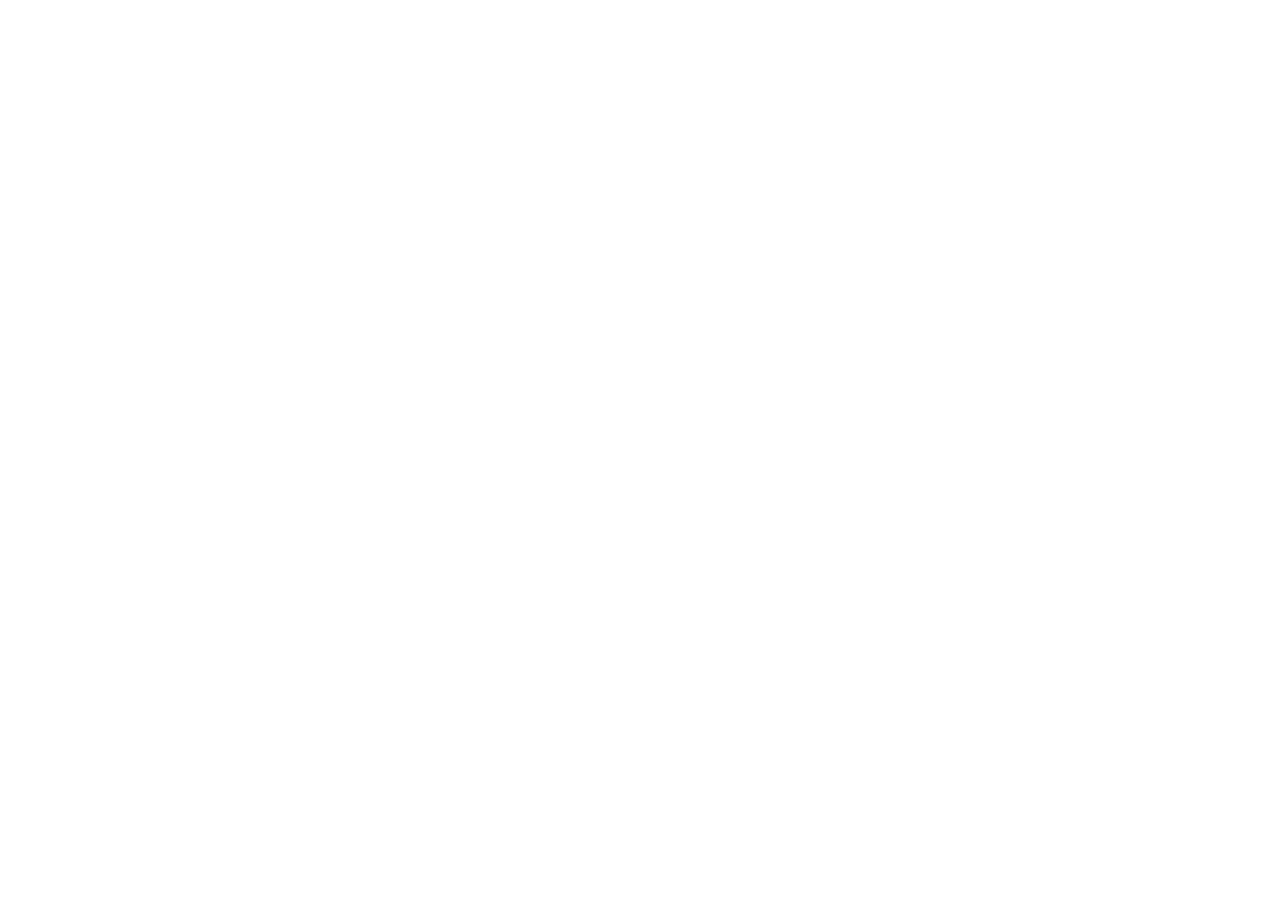
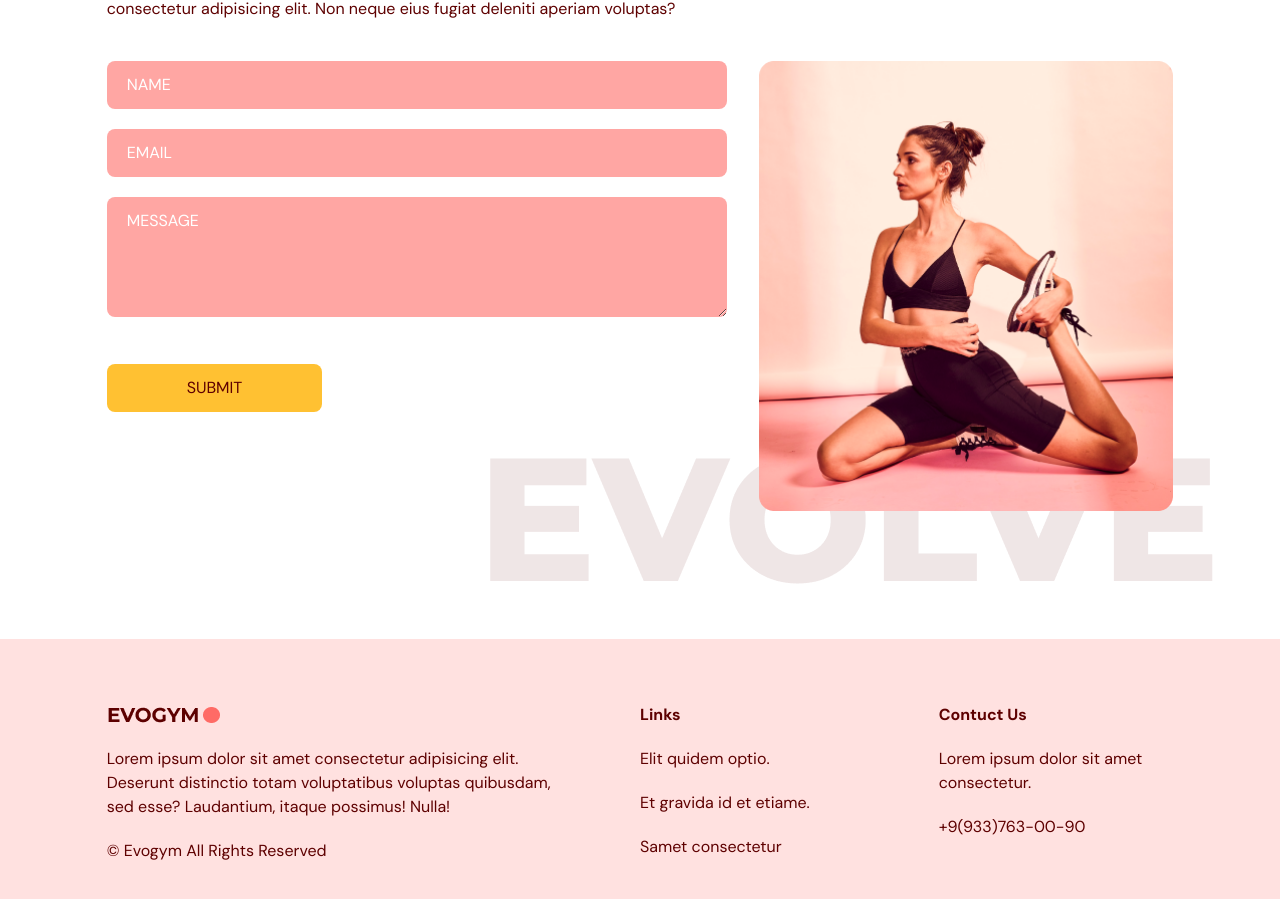
Before and after one commit to Lerinskaya/Fitness-page, a React (Vite) app: page / in a window 1280 px wide. Shown: the part 3217-4116 px from the top of the page. Before the commit the page ends 3014 px from the top, so only its background shows below. Built offline with nearby package versions, Linux system fonts and the light colour scheme.

Commit message:
feature: added form and footer

```diff
--- a/package.json
+++ b/package.json
@@ -13,7 +13,8 @@
     "framer-motion": "^10.12.4",
     "react": "^18.2.0",
     "react-anchor-link-smooth-scroll": "^1.0.12",
-    "react-dom": "^18.2.0"
+    "react-dom": "^18.2.0",
+    "react-hook-form": "^7.43.9"
   },
   "devDependencies": {
     "@types/node": "^18.15.11",
--- a/src/App.tsx
+++ b/src/App.tsx
@@ -4,6 +4,8 @@
 import Home  from '@/scenes/home';
 import Benefits  from '@/scenes/benefits';
 import OurClasses from './scenes/our-classes';
+import Form from './scenes/form';
+import Footer from './scenes/footer';
 
 function App() {
   const [selectedPage , setSelectedPage] = useState<SelectedPage>(SelectedPage.Home);
@@ -32,6 +34,8 @@
       <Home setSelectedPage={setSelectedPage}/>
       <Benefits setSelectedPage={setSelectedPage}/>
       <OurClasses setSelectedPage={setSelectedPage}/>
+      <Form setSelectedPage={setSelectedPage}/>
+      <Footer/>
     </div>
   )
 }
--- a/src/scenes/benefits/Benefit.tsx
+++ b/src/scenes/benefits/Benefit.tsx
@@ -28,8 +28,8 @@
       <p className='my-3'>{description}</p>
       <AnchorLink
         className='text-sm font-bold text-primary-500 underline hover:rext-secondary-500'
-        onClick={()=> setSelectedPage(SelectedPage.ContactUs)}
-        href={`#${SelectedPage.ContactUs}`}
+        onClick={()=> setSelectedPage(SelectedPage.ContuctUs)}
+        href={`#${SelectedPage.ContuctUs}`}
         >
         <p>Learn More</p>
       </AnchorLink>
--- /dev/null
+++ b/src/scenes/footer/index.tsx
@@ -0,0 +1,28 @@
+import Logo from "@/assets/Logo.png"
+
+const Footer = () => {
+  return (
+    <footer className="py-16 bg-primary-100">
+      <div className="md:flex mx-auto w-5/6 justify-between gap-16">
+        <div className="mt-16 md:mt-0 basis-1/2">
+          <img src={Logo} alt="logo" />
+          <p className="my-5">Lorem ipsum dolor sit amet consectetur adipisicing elit. Deserunt distinctio totam voluptatibus voluptas quibusdam, sed esse? Laudantium, itaque possimus! Nulla!</p>
+          <p>© Evogym All Rights Reserved</p>
+        </div>
+        <div className="mt-16 md:mt-0 basis-1/4">
+          <h4 className="font-bold">Links</h4>
+          <p className="my-5">Elit quidem optio.</p>
+          <p className="my-5">Et gravida id et etiame.</p>
+          <p>Samet consectetur</p>
+        </div>
+        <div className="mt-16 md:mt-0 basis-1/4">
+          <h4 className="font-bold">Contuct Us</h4>
+          <p className="my-5">Lorem ipsum dolor sit amet consectetur.</p>
+          <p className="my-5">+9(933)763-00-90</p>
+        </div>
+      </div>
+    </footer>
+  )
+}
+
+export default Footer;
--- /dev/null
+++ b/src/scenes/form/index.tsx
@@ -0,0 +1,138 @@
+import { SelectedPage } from '@/shared/interfaces';
+import { motion } from 'framer-motion';
+import { useForm } from 'react-hook-form';
+import ContactUsPageGraphic from '@/assets/ContactUsPageGraphic.png'
+import Htext from '@/shared/Htext';
+
+type Props = {
+  setSelectedPage: (value: SelectedPage) => void;
+}
+
+const Form = ({setSelectedPage}: Props) => {
+  const inputStyles = `w-full rounded-lg bg-primary-300 mb-5 px-5 py-3 placeholder-white`
+
+  const {
+    register,
+    trigger,
+    formState: {errors}
+  } = useForm();
+
+  const onSubmit = async (e:any) => {
+    const isValid = await trigger();
+    if (!isValid) {
+      e.preventDefault();
+    }
+  }
+
+  return (
+    <section id='contuctus' className='mx-auto w-5/6 pt-24 pb-32'>
+      <motion.div
+        onViewportEnter={()=> setSelectedPage(SelectedPage.ContuctUs)}>
+        <motion.div
+        className='md:w-3/5'
+        initial='hidden'
+        whileInView="visible"
+        viewport={{once:true, amount:0.5}}
+        transition={{duration: 0.5}}
+        variants={{
+          hidden: {opacity: 0, x:-50},
+          visible: {opacity: 1, x:0}
+        }}>
+          <Htext>
+            <span className='text-primary-500'>JOIN NOW </span>TO GET IN SHAPE
+          </Htext>
+          <p className='mt-5 mb-10'>Asum dolor sit amet consectetur adipisicing elit. Quo repellendus tempore nobis quis consequuntur voluptatem alias culpa optio, omnis qui. Lorem ipsum dolor sit, amet consectetur adipisicing elit. Non neque eius fugiat deleniti aperiam voluptas?</p>
+        </motion.div>
+        <div className='justify-between gap-8 md:flex'>
+          <motion.div
+            className='basis-3/5 mt-10 md:mt-0'
+            initial='hidden'
+            whileInView="visible"
+            viewport={{once:true, amount:0.5}}
+            transition={{duration: 0.5}}
+            variants={{
+              hidden: {opacity: 0, y:50},
+              visible: {opacity: 1, y:0}
+            }}
+          >
+            <form
+              target='_blanc'
+              onSubmit={onSubmit}
+              method='POST'
+              action="https://formsubmit.co/41696a86f92a2abcae04a8f16129481d"
+            >
+              <input
+                type="text"
+                className={inputStyles}
+                placeholder='NAME'
+                {...register("name",{
+                  required: true,
+                  maxLength: 40,
+                })}
+                />
+                {errors.name && (
+                  <p className='mt-1 text-primary-500'>
+                    {errors.name.type === "required" && "This field is required."}
+                    {errors.name.type === "maxLength" && "Max length is 50 char."}
+                  </p>
+                )}
+              <input
+                type="email"
+                className={inputStyles}
+                placeholder='EMAIL'
+                {...register("email",{
+                  required: true,
+                  pattern: /^[A-Z0-9._%+-]+@[A-Z0-9.-]+\.[A-Z]{2,}$/i,
+                })}
+              />
+                {errors.email && (
+                  <p className='mt-1 text-primary-500'>
+                    {errors.email.type === "required" && "This field is required."}
+                    {errors.email.type === "pattern" && "Invalid email."}
+                  </p>
+                )}
+               <textarea
+                rows={4}
+                cols={40}
+                className={inputStyles}
+                placeholder='MESSAGE'
+                {...register("message",{
+                  required: true,
+                  maxLength: 2000,
+                })}
+                />
+                {errors.message && (
+                  <p className='mt-1 text-primary-500'>
+                    {errors.message.type === "required" && "This field is required."}
+                    {errors.message.type === "maxLength" && "Max length is 2000 char."}
+                  </p>
+                )}
+              <button
+                type='submit'
+                className='mt-5 rounded-lg bg-secondary-500 px-20 py-3 transition duration-500 hover:text-white'
+              >
+                SUBMIT
+              </button>
+            </form>
+          </motion.div>
+          <motion.div
+          className='relative mt-16 basis-2/5 md:mt-0'
+          initial='hidden'
+          whileInView="visible"
+          viewport={{once:true, amount:0.5}}
+          transition={{delay: 0.2, duration: 0.5}}
+          variants={{
+            hidden: {opacity: 0, y:50},
+            visible: {opacity: 1, y:0}
+          }}>
+            <div className='w-full before:absolute before:-bottom-20 before:-right-10 before:z-[-1] md:before:content-evolvetext'>
+              <img className='w-full' src={ContactUsPageGraphic} alt="contact-us-image" />
+            </div>
+          </motion.div>
+        </div>
+      </motion.div>
+    </section>
+  )
+}
+
+export default Form;
--- a/src/scenes/home/index.tsx
+++ b/src/scenes/home/index.tsx
@@ -38,7 +38,7 @@
             visible: {opacity: 1, x:0}
           }}>
             <div className='relative'>
-              <div className='before:absolute before:-top-20 before:-left-20 before:z-[-1] md:before:content-evolvetext '>
+              <div className='before:absolute before:-top-20 before:-left-20 before:z-[-1] md:before:content-evolvetext'>
                 <img src={HomePageText} alt="homeText" />
               </div>
             </div>
@@ -63,8 +63,8 @@
             </ActionButton>
             <AnchorLink
             className='text-sm font-bold text-primary-500 underline hover:rext-secondary-500'
-            onClick={()=> setSelectedPage(SelectedPage.ContactUs)}
-            href={`#${SelectedPage.ContactUs}`}
+            onClick={()=> setSelectedPage(SelectedPage.ContuctUs)}
+            href={`#${SelectedPage.ContuctUs}`}
             >
               <p>Learn More</p>
             </AnchorLink>
--- a/src/scenes/navbar/index.tsx
+++ b/src/scenes/navbar/index.tsx
@@ -67,24 +67,26 @@
               <XMarkIcon className='h-6 w-6 text-gray-400' />
             </button>
           </div>
-          <div className="ml-[33%] flex flex-col gap-10 text-2xl">
-                <Link
+          <div
+            className="ml-[33%] flex flex-col gap-10 text-2xl"
+            onClick={()=> setMenuToggled(!isMenuToggled)}>
+              <Link
                 page="Home"
                 selectedPage={selectedPage}
                 setSelectedPage={setSelectedPage}/>
-                <Link
+              <Link
                 page="Benefits"
                 selectedPage={selectedPage}
                 setSelectedPage={setSelectedPage}/>
-                <Link
+              <Link
                 page="Our Classes"
                 selectedPage={selectedPage}
                 setSelectedPage={setSelectedPage}/>
-                <Link
+              <Link
                 page="Contuct Us"
                 selectedPage={selectedPage}
                 setSelectedPage={setSelectedPage}/>
-              </div>
+            </div>
         </div>
       )}
     </nav>
--- a/src/shared/interfaces.ts
+++ b/src/shared/interfaces.ts
@@ -2,7 +2,7 @@
   Home = "home",
   Benefits = "benefits",
   OurClasses = "ourclasses",
-  ContactUs = "contactus",
+  ContuctUs = "contactus",
 }
 
 export interface IBenefit {
```
Also changed, not shown: 1 other file (tests, documents, lock files or other folders).
